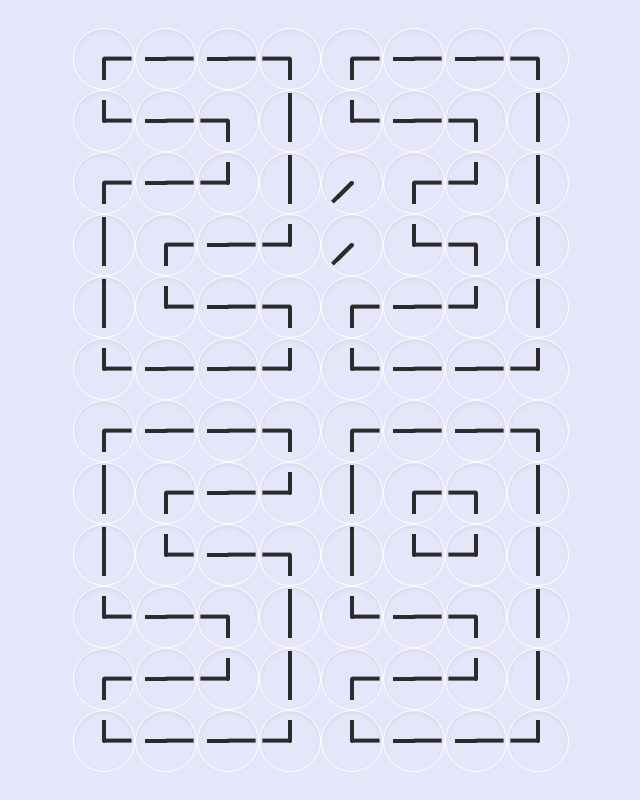
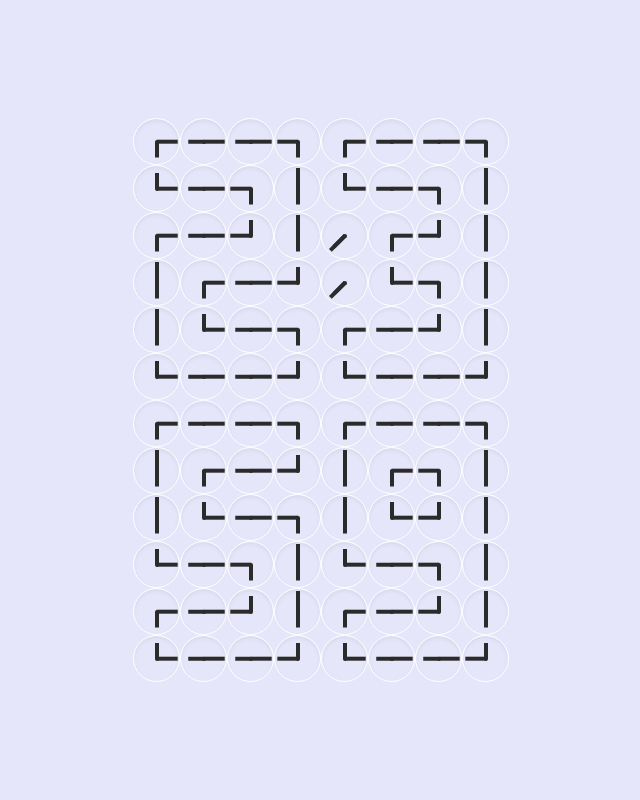
Before and after one commit to Dynodzzo/digitalog-clock, a React (Create React App) app: page / in a window 1280 px wide. Shown: the whole page, without its empty margins (319-959 px from the left). Built offline with nearby package versions, Linux system fonts and the light colour scheme.

Commit message:
Reduce the size of the clocks a bit

```diff
--- a/src/components/clock/clock.css
+++ b/src/components/clock/clock.css
@@ -10,9 +10,8 @@
 .wrap {
   overflow: hidden;
   position: relative;
-  width: 60px;
-  height: 60px;
-  border-radius: 100%;
+  width: 45px;
+  height: 45px;
 }
 
 .hours, .minutes {
```
